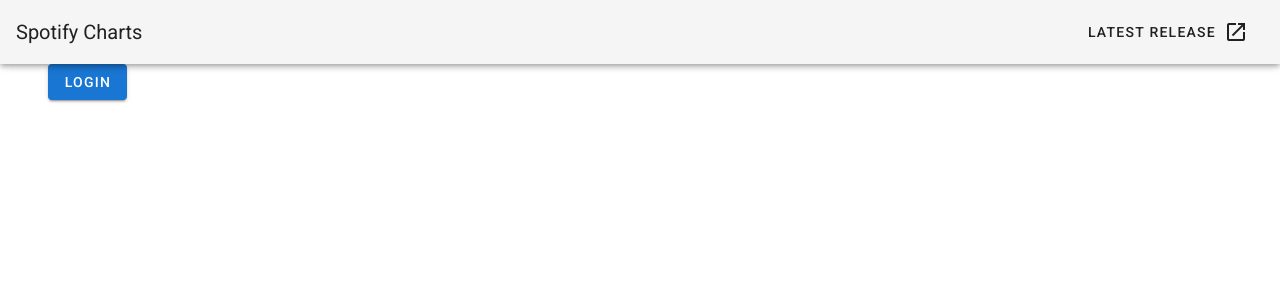
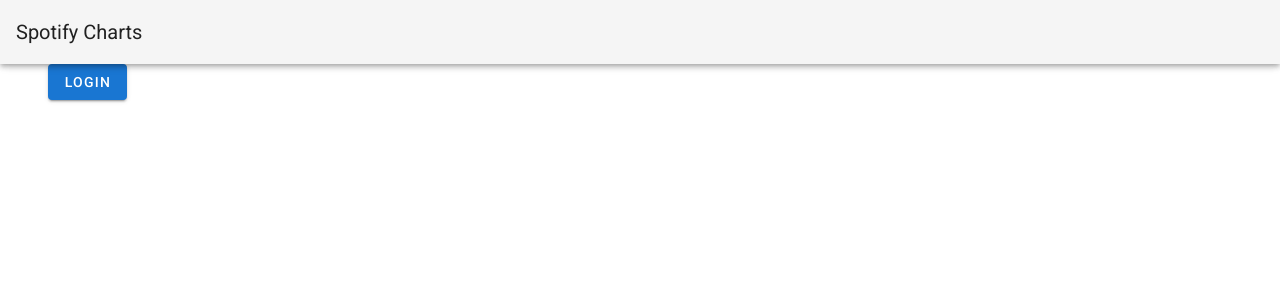
Before and after one commit to nezia1/spotify-stats, a Vue app: page / in a window 1280 px wide. Shown: the top 300 px of the page. Built offline with nearby package versions, Linux system fonts and the light colour scheme.

Commit message:
Add dark theme detector and remove template components

```diff
--- a/src/App.vue
+++ b/src/App.vue
@@ -2,12 +2,6 @@
   <v-app>
     <v-app-bar app>
       <v-toolbar-title>Spotify Charts</v-toolbar-title>
-      <v-spacer></v-spacer>
-
-      <v-btn href="https://github.com/vuetifyjs/vuetify/releases/latest" target="_blank" text>
-        <span class="mr-2">Latest Release</span>
-        <v-icon>mdi-open-in-new</v-icon>
-      </v-btn>
     </v-app-bar>
 
     <v-main>
@@ -20,7 +14,7 @@
 export default {
   name: 'App',
   created() {
-    this.$vuetify.theme.dark = false;
+    this.$vuetify.theme.dark = window.matchMedia('(prefers-color-scheme: dark)').matches;
   },
   data: () => ({
 
```
